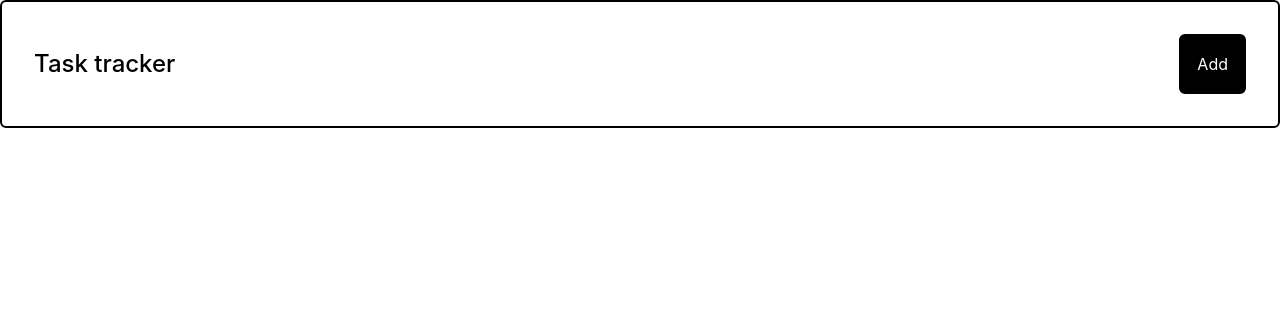
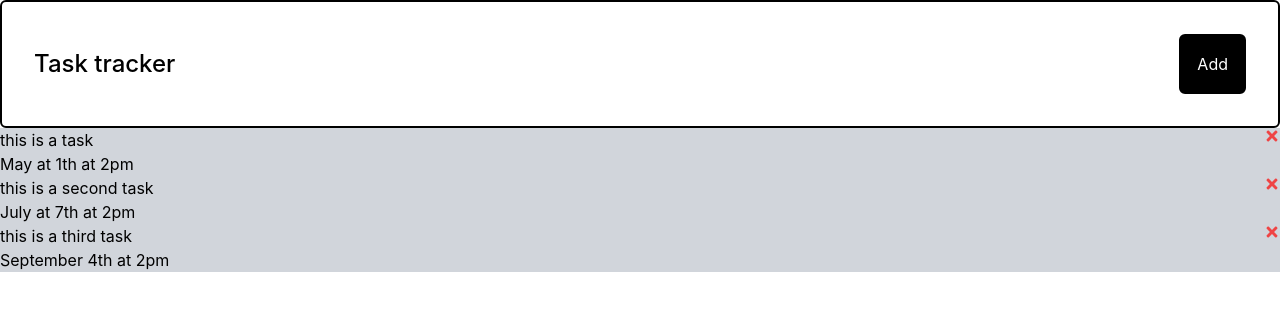
Before and after one commit to angela-goncalves/react-task-tracker, a React (Create React App) app: page / in a window 1280 px wide. Shown: the top 310 px of the page. Built offline with nearby package versions, Linux system fonts and the light colour scheme.

Commit message:
was add task component and to show static data

```diff
--- a/package.json
+++ b/package.json
@@ -9,13 +9,14 @@
     "@testing-library/user-event": "^12.1.10",
     "react": "^17.0.2",
     "react-dom": "^17.0.2",
+    "react-icons": "^4.2.0",
     "react-scripts": "4.0.3",
     "web-vitals": "^1.0.1"
   },
   "scripts": {
     "start": "craco start",
-     "build": "craco build",
-     "test": "craco test",
+    "build": "craco build",
+    "test": "craco test",
     "eject": "react-scripts eject"
   },
   "eslintConfig": {
--- a/src/App.js
+++ b/src/App.js
@@ -1,10 +1,42 @@
+import {useState} from 'react'
 import './index.css';
 import Header from './components/Header'
+import Tasks from './components/Tasks'
 
 function App() {
+  const [tasks, setTasks] = useState([
+    {
+      id: 1,
+      title: "this is a task",
+      day: "May at 1th at 2pm",
+      reminder: false,
+    },
+    {
+      id: 2,
+      title: "this is a second task",
+      day: "July at 7th at 2pm",
+      reminder: false,
+    },
+    {
+      id: 3,
+      title: "this is a third task",
+      day: "September 4th at 2pm",
+      reminder: false,
+    }
+  ]);
+const deleteTask = (id) => {
+  setTasks(tasks.filter((task)=> task.id !== id))
+}
   return (
     <div className="App">
       <Header/>
+      {tasks.length > 0 ?
+        <Tasks
+          tasks={tasks}
+          onDelete={deleteTask}
+        />
+        : <p>No tasks to show</p>
+      }
     </div>
   );
 }
--- /dev/null
+++ b/src/components/Task.js
@@ -0,0 +1,15 @@
+import {FaTimes} from 'react-icons/fa';
+
+export default function Task ({task, onDelete}) {
+    return (
+        <div>
+            <h3 className="flex flex-row justify-between">
+                {task.title}
+                <FaTimes className="text-red-500 cursor-pointer"
+                    onClick={() => onDelete(task.id)}
+                />
+            </h3>
+            <p>{task.day}</p>
+        </div>
+    )
+}
--- /dev/null
+++ b/src/components/Tasks.js
@@ -0,0 +1,17 @@
+import Task from './Task'
+
+export default function Tasks ({tasks, onDelete}) {
+    return (
+        <ul className="bg-gray-300">
+            {tasks.map((task)=>
+            <li key={task.id}>
+                <Task className="bg-gray-300 p-2 font-mono"
+                    task={task}
+                    onDelete={onDelete}
+                />
+
+            </li>
+            )}
+        </ul>
+    )
+}
```
Also changed, not shown: 2 other files (tests, documents, lock files or other folders).
